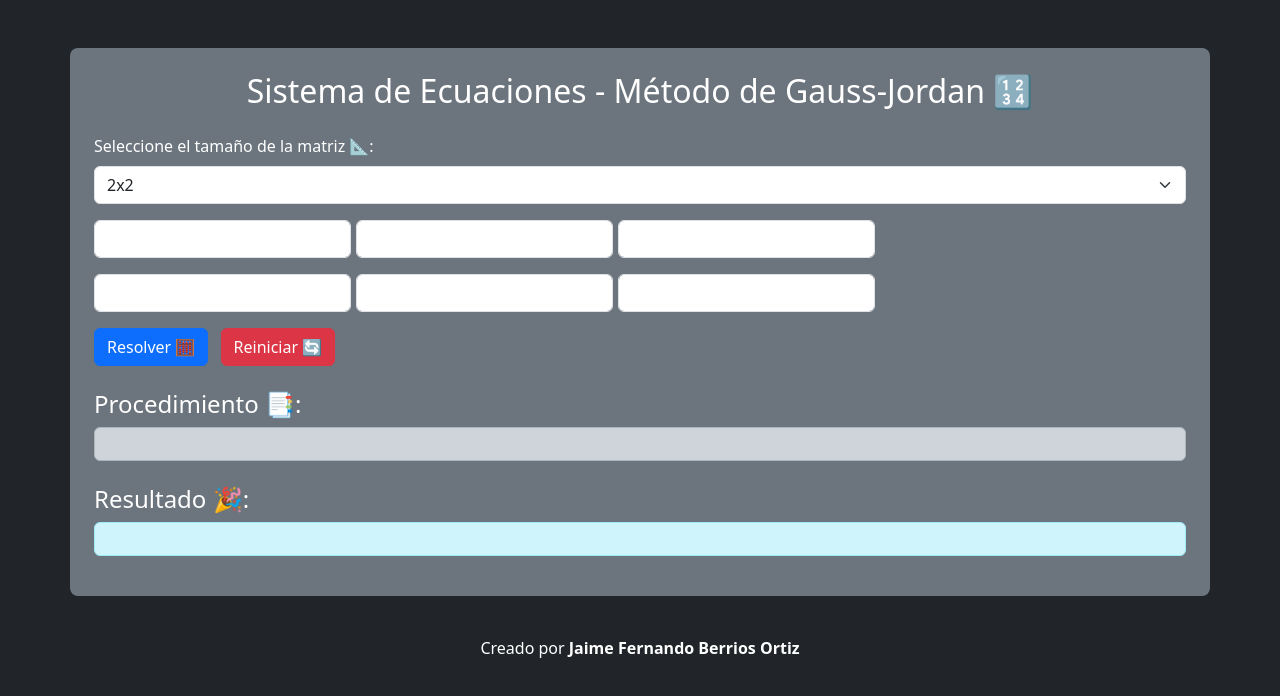
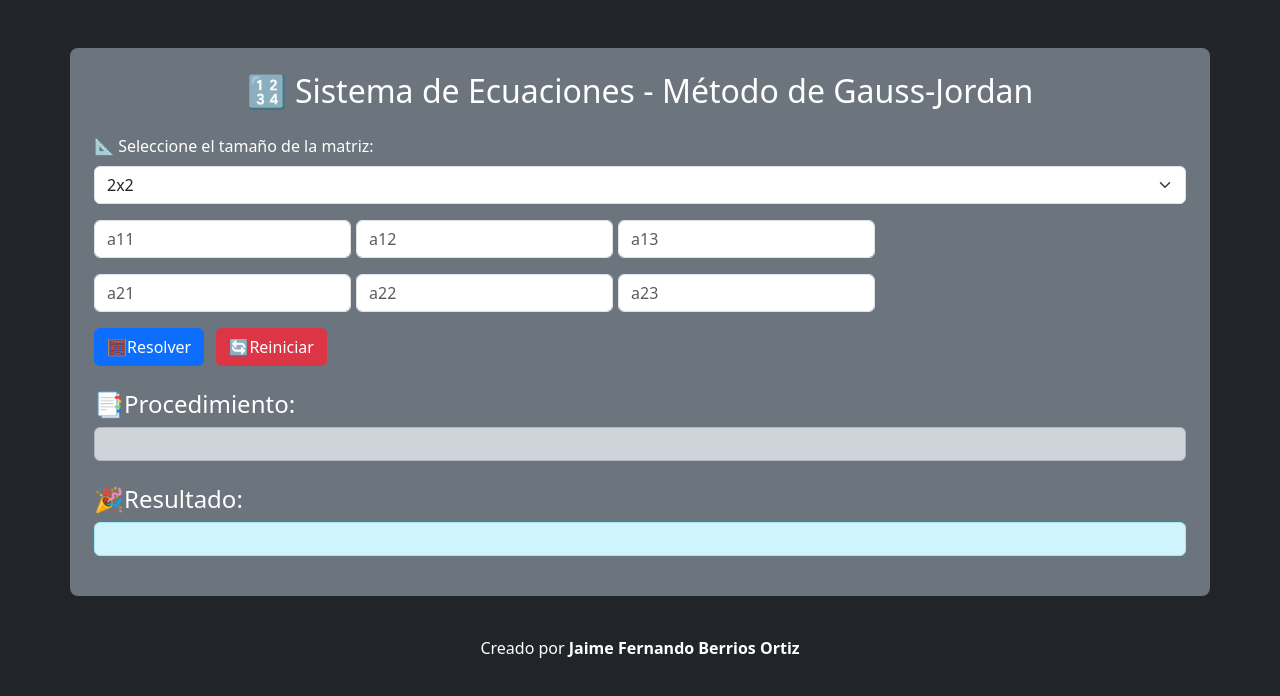
Before and after one commit to JBerrios08/Metodo-GaussJordan-JS, a plain HTML site: page index.html in a window 1280 px wide. Drawn offline with nearby package versions, Linux system fonts and the light colour scheme.

Commit message:
Modificado (placeholders)

```diff
--- a/index.html
+++ b/index.html
@@ -3,7 +3,7 @@
 <head>
     <meta charset="UTF-8">
     <meta name="viewport" content="width=device-width, initial-scale=1.0">
-    <title>Sistema de Ecuaciones - Método de Gauss-Jordan 🔢</title>
+    <title>🔢 Sistema de Ecuaciones - Método de Gauss-Jordan</title>
     <link href="https://cdn.jsdelivr.net/npm/bootstrap@5.3.0-alpha1/dist/css/bootstrap.min.css" rel="stylesheet">
     <script src="https://cdn.jsdelivr.net/npm/bootstrap@5.3.0-alpha1/dist/js/bootstrap.bundle.min.js"></script>
     <script src="https://cdnjs.cloudflare.com/ajax/libs/mathjs/10.1.0/math.min.js"></script>
@@ -11,10 +11,10 @@
 <body class="bg-dark text-white">
 
 <div class="container mt-5 p-4 rounded-3 bg-secondary">
-    <h2 class="mb-4 text-center">Sistema de Ecuaciones - Método de Gauss-Jordan 🔢</h2>
+    <h2 class="mb-4 text-center">🔢 Sistema de Ecuaciones - Método de Gauss-Jordan</h2>
 
     <div class="mb-3">
-        <label for="size" class="form-label">Seleccione el tamaño de la matriz 📐:</label>
+        <label for="size" class="form-label">📐 Seleccione el tamaño de la matriz:</label>
         <select class="form-select" id="size" onchange="crearCampos()">
             <option value="2">2x2</option>
             <option value="3">3x3</option>
@@ -24,14 +24,14 @@
     <div id="inputs"></div>
 
     <div class="mt-3">
-        <button class="btn btn-primary" onclick="resolver()">Resolver 🧮</button>
-        <button class="btn btn-danger ms-2" onclick="reiniciar()">Reiniciar 🔄</button>
+        <button class="btn btn-primary" onclick="resolver()">🧮Resolver</button>
+        <button class="btn btn-danger ms-2" onclick="reiniciar()">🔄Reiniciar</button>
     </div>
 
-    <h4 class="mt-4">Procedimiento 📑:</h4>
+    <h4 class="mt-4">📑Procedimiento:</h4>
     <div id="procedimiento" class="alert alert-dark" role="alert"></div>
 
-    <h4 class="mt-4">Resultado 🎉:</h4>
+    <h4 class="mt-4">🎉Resultado:</h4>
     <div id="resultado" class="alert alert-info" role="alert"></div>
 </div>
 
@@ -64,7 +64,7 @@
                 let pivote = matriz[i][i];
 
                 if (math.equal(pivote, 0)) {
-                    alert("El sistema no tiene solución única ❌.");
+                    alert("❌ El sistema no tiene solución única.");
                     return;
                 }
 
@@ -99,7 +99,7 @@
             document.getElementById("resultado").innerText = "Solución:\n" + soluciones.map((val, index) => `x${index + 1} = ${val}`).join("\n");
 
         } catch (e) {
-            alert("Ingrese valores numéricos válidos ⚠️.");
+            alert("⚠️ Ingrese valores numéricos válidos.");
             console.error(e);
         }
     }
@@ -126,6 +126,7 @@
                 input.type = 'number';
                 input.className = 'form-control d-inline-block w-auto';
                 input.style = 'margin-right: 5px';
+                input.placeholder = `a${i + 1}${j + 1}`;
                 fila.appendChild(input);
                 if (!entradas[i]) entradas[i] = [];
                 entradas[i].push(input);
```
